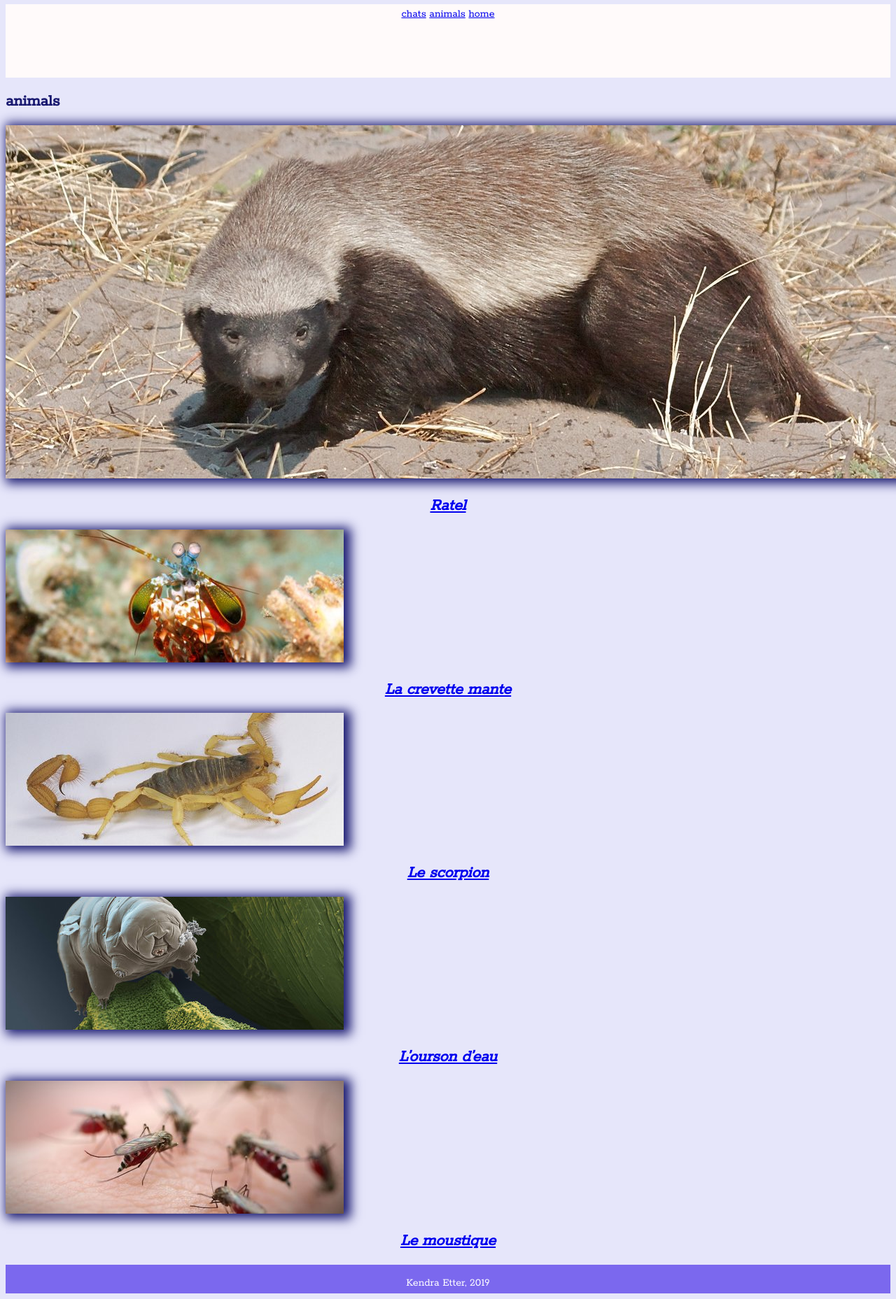
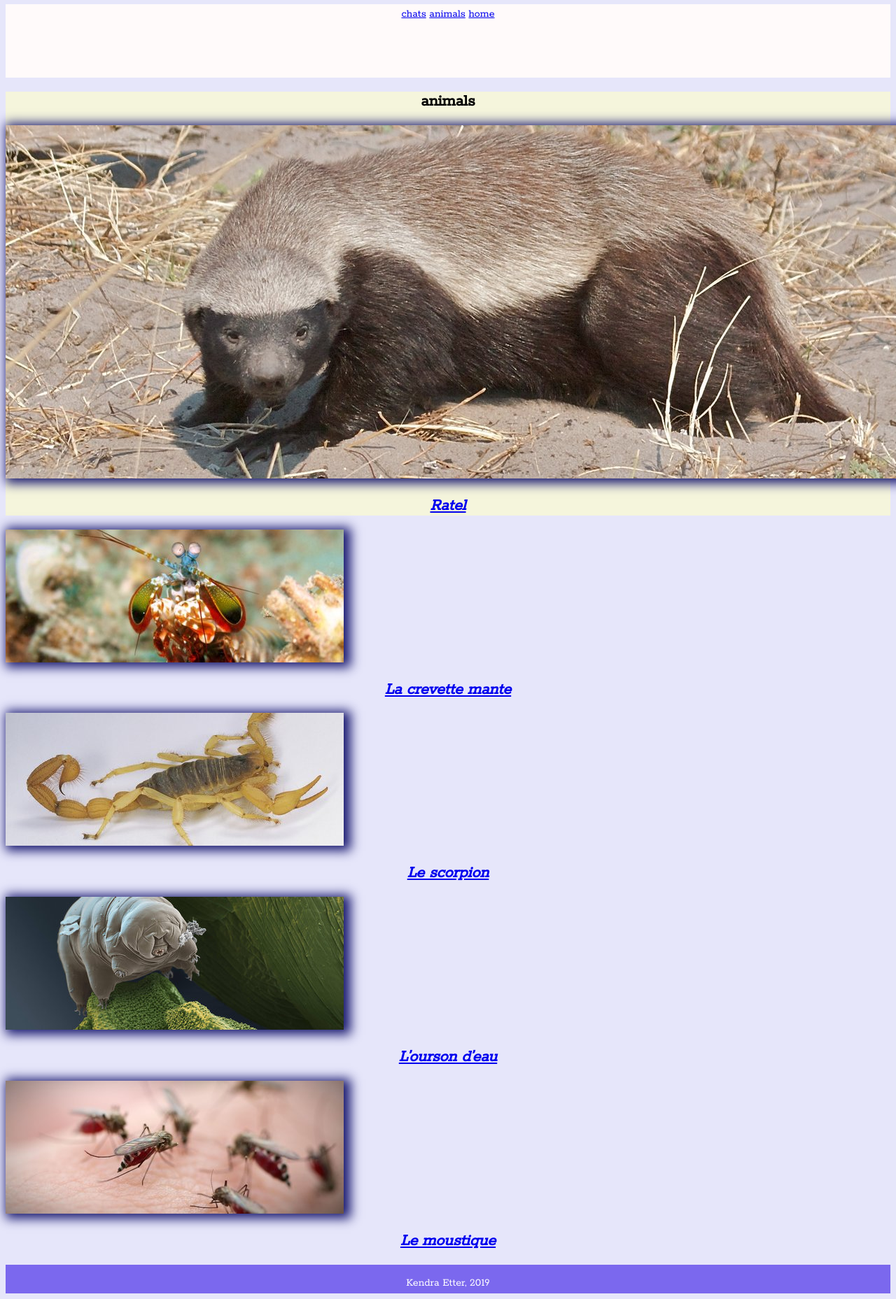
Before and after one commit to Eracom-ID471/projet-2-KendraMaria, a Jekyll site: the page built from animals.html, in a window 1280 px wide. Shown: the whole page at 70% size. Built offline with Jekyll 4.4.1, drawn with Linux system fonts in a browser that asks for light colours.

Commit message:
css animal

```diff
--- a/_sass/main.scss
+++ b/_sass/main.scss
@@ -62,3 +62,9 @@ box-shadow: 5px 2px 15px 5px #191970;
 }
 
 @media only screen{#selecteur{filter: none;}} /*Ie9+*/
+
+.animal{
+  color: black;
+  background-color: beige;
+  text-align:center;
+}
--- a/animals.html
+++ b/animals.html
@@ -2,6 +2,7 @@
 layout: list
 ---
 
+<div class="animal">
   <h2>animals</h2>
 
 {% for animals in site.animals %}
@@ -22,4 +23,5 @@ layout: list
     </a>
     </a>
 </div>
+</div>
 {% endfor %}
```
